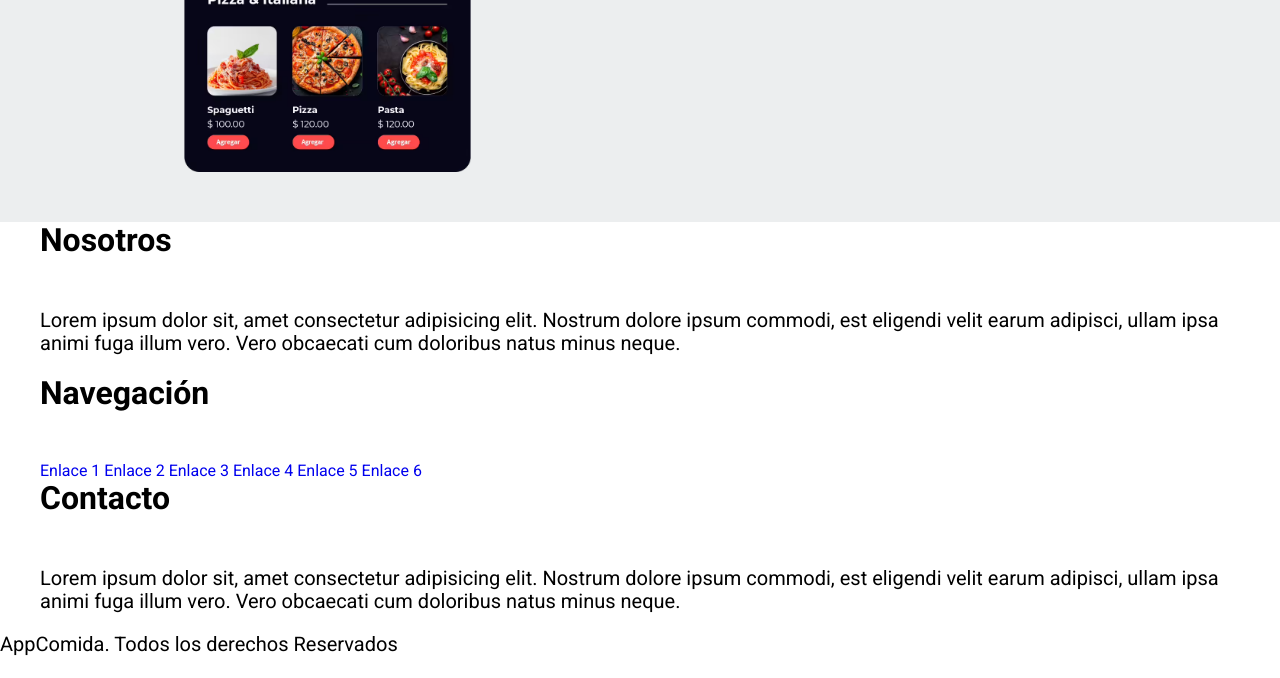
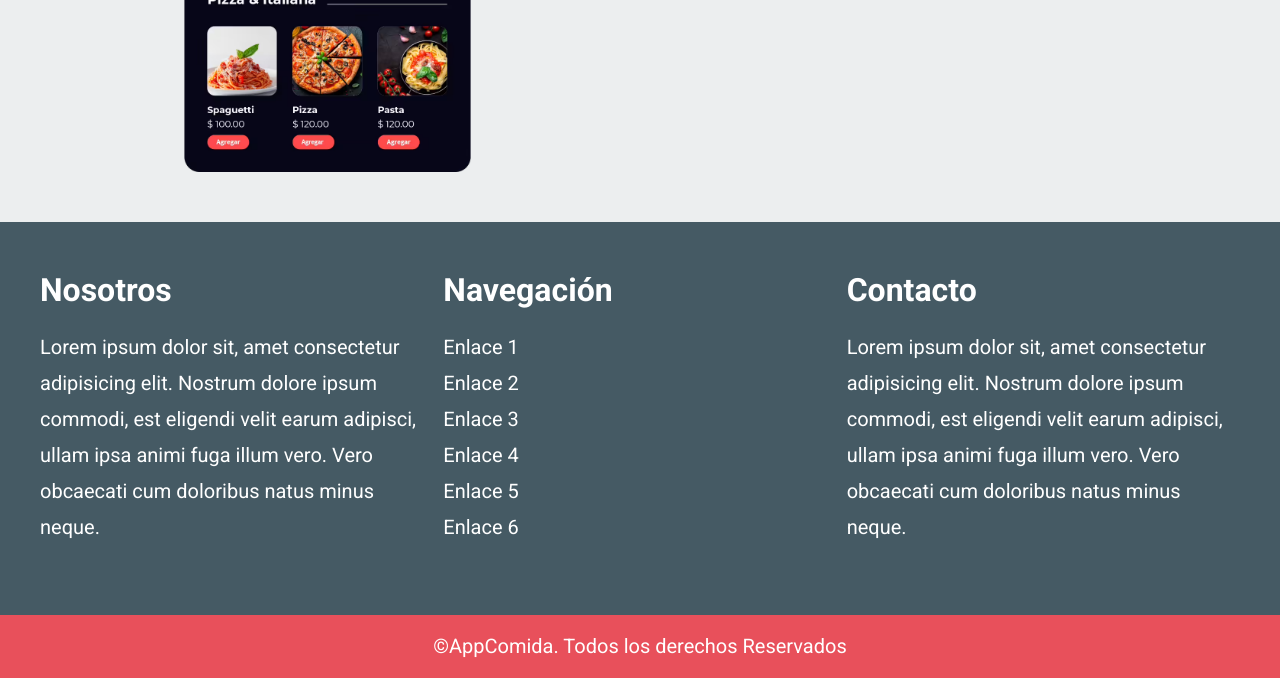
Before and after one commit to LuisMarioSolano/delivery-app, a website: page index.html in a window 1280 px wide. Shown: the part 5501-6179 px from the top of the page. Drawn offline with Linux system fonts and the light colour scheme.

Commit message:
Style for .footer

```diff
--- a/index.html
+++ b/index.html
@@ -525,7 +525,7 @@
                 </p>
             </div>
         </div>
-        <p class="footer__copyright">AppComida. Todos los derechos Reservados</p>
+        <p class="footer__copyright">©AppComida. Todos los derechos Reservados</p>
     </footer>
 </body>
 
--- a/src/scss/footer/_footer.scss
+++ b/src/scss/footer/_footer.scss
@@ -1,2 +1,55 @@
 @use 'base/variables' as v;
 @use 'base/mixins' as m;
+
+.footer {
+    background-color: v.$secundario;
+    padding-top: v.$separacion;
+
+
+    &__grid {
+        @include m.tablet {
+            @include m.grid(3, 1rem);
+        }
+    }
+    &__widget {
+        margin-bottom: v.$separacion;
+        &:last-of-type {
+            margin-bottom: 0;
+        }
+    }
+    &__heading {
+        color: v.$blanco;
+        margin: 0;
+        text-align: center;
+        @include m.tablet {
+            text-align: left;
+        }
+    }
+    &__nav {
+        display: flex;
+        flex-direction: column;
+    }
+    &__nav,
+    &__texto {
+        margin-top: 2rem;
+    }
+
+    &__link,
+    &__texto {
+        font-size: 2rem;
+        line-height: 1.8;
+        color: v.$blanco;
+        text-align: center;
+        @include m.tablet {
+            text-align: left;
+        }
+    }
+
+    &__copyright {
+        background-color: v.$primario;
+        margin: 0;
+        color: v.$blanco;
+        text-align: center;
+        padding: 2rem;
+    }
+}
```
Also changed, not shown: build/css/app.css, 1 other file.
